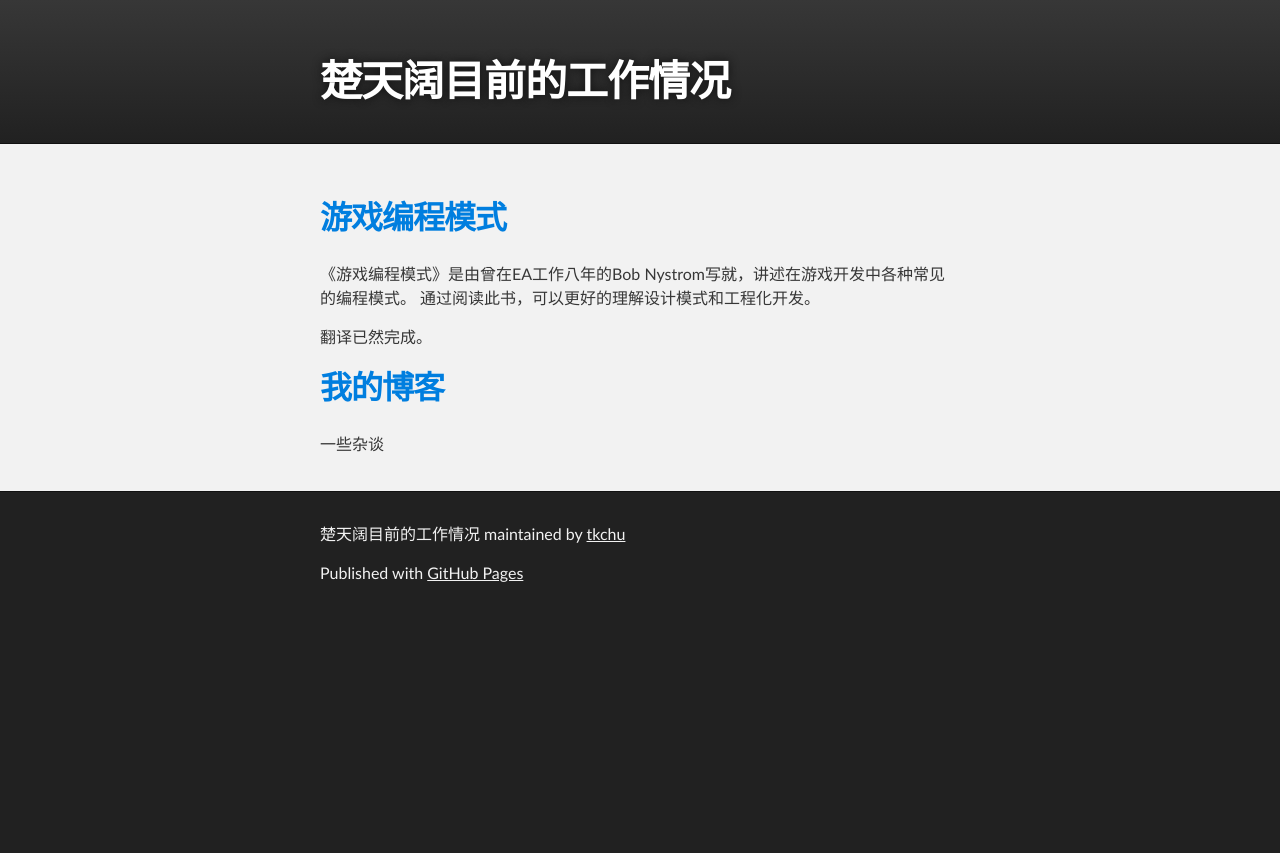
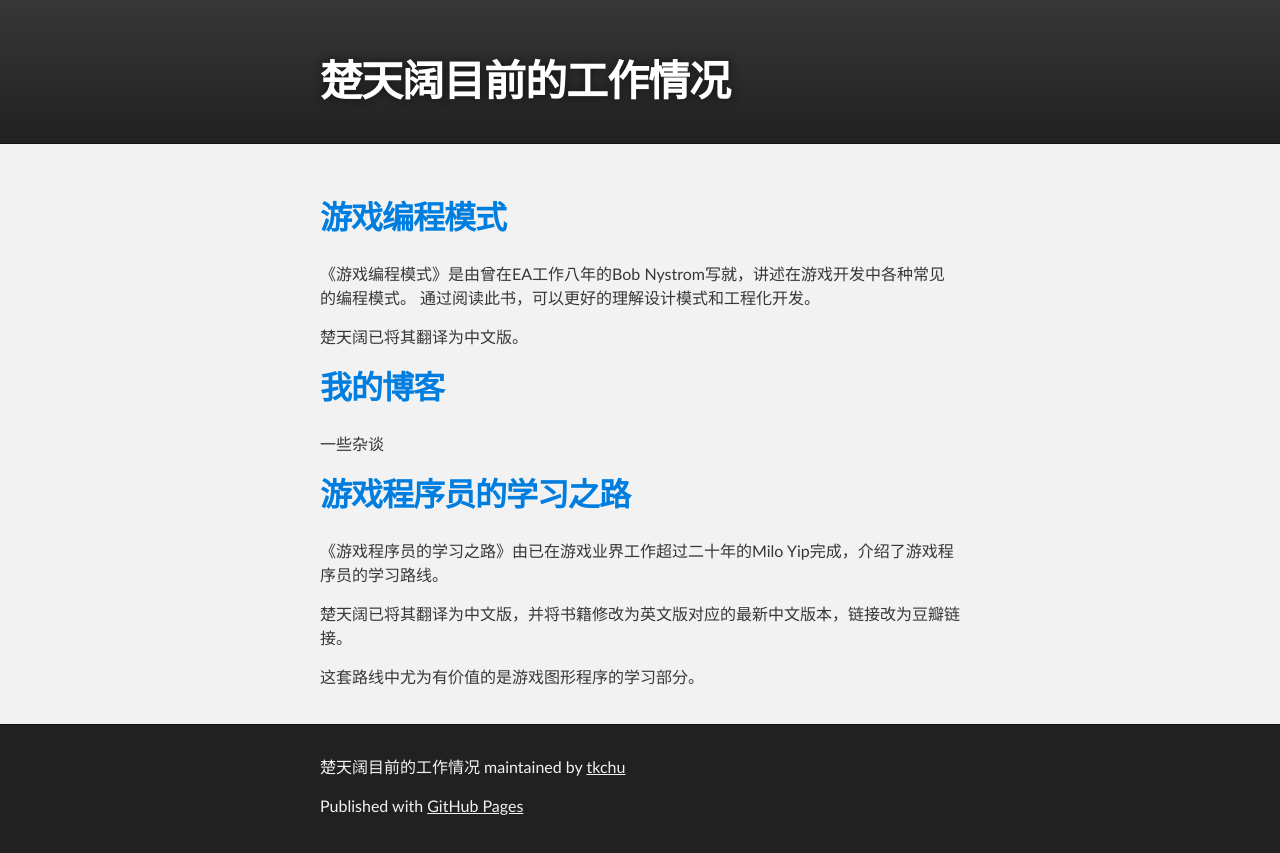
Before and after one commit to tkchu/www.tkchu.me, a plain HTML site: page index.html in a window 1280 px wide. Before the commit the page ends 800 px from the top, so only its background shows below. Drawn offline with Linux system fonts and the light colour scheme.

Commit message:
增加游戏程序员的学习之路

```diff
--- a/index.html
+++ b/index.html
@@ -30,12 +30,16 @@
         </h2>
         <p>《游戏编程模式》是由曾在EA工作八年的Bob Nystrom写就，讲述在游戏开发中各种常见的编程模式。
         通过阅读此书，可以更好的理解设计模式和工程化开发。</p>
-        <p>翻译已然完成。<p>
+        <p>楚天阔已将其翻译为中文版。<p>
 
         <h2>
         <a href="http://blog.tkchu.me">我的博客</a>
         </h2>
         <p>一些杂谈</p>
+        <h2><a href="https://github.com/miloyip/game-programmer">游戏程序员的学习之路</a></h2>
+        <p>《游戏程序员的学习之路》由已在游戏业界工作超过二十年的Milo Yip完成，介绍了游戏程序员的学习路线。</p>
+        <p>楚天阔已将其翻译为中文版，并将书籍修改为英文版对应的最新中文版本，链接改为豆瓣链接。</p>
+        <p>这套路线中尤为有价值的是游戏图形程序的学习部分。</p>
       </section>
     </div>
 
```
